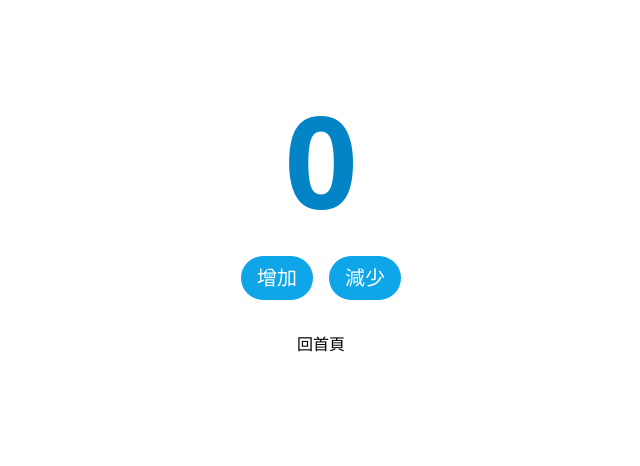
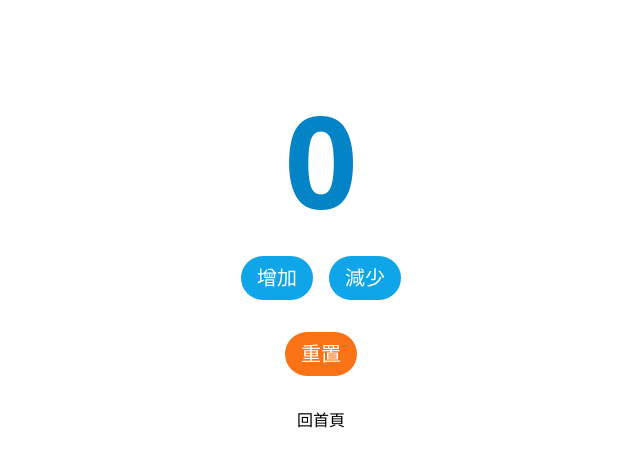
Before and after one commit to ryanchien8125/ithome-2022-ironman-nuxt3, a Nuxt app: page /counter in a window 1280 px wide. Shown: the top 466 px of the page, without its empty margins (319-959 px from the left). Built offline with nearby package versions, Linux system fonts and the light colour scheme.

Commit message:
調整 counterStore

```diff
--- a/pages/counter.vue
+++ b/pages/counter.vue
@@ -1,19 +1,27 @@
 <template>
   <div class="bg-white py-24">
     <div class="flex flex-col items-center">
-      <span class="text-9xl font-semibold text-sky-600">{{ counterStore.count }}</span>
+      <span class="text-9xl font-semibold text-sky-600">{{ count }}</span>
       <div class="mt-8 flex flex-row">
         <button
           class="font-base mx-2 rounded-full bg-sky-500 px-4 py-2 text-xl text-white hover:bg-sky-600 focus:outline-none focus:ring-2 focus:ring-sky-400 focus:ring-offset-2"
-          @click="counterStore.increment"
+          @click="increment"
         >
           增加
         </button>
         <button
           class="font-base mx-2 rounded-full bg-sky-500 px-4 py-2 text-xl text-white hover:bg-sky-600 focus:outline-none focus:ring-2 focus:ring-sky-400 focus:ring-offset-2"
-          @click="counterStore.decrement"
+          @click="decrement"
         >
           減少
+        </button>
+      </div>
+      <div class="mt-8 flex justify-center">
+        <button
+          class="font-base mx-2 rounded-full bg-orange-500 px-4 py-2 text-xl text-white hover:bg-orange-600 focus:outline-none focus:ring-2 focus:ring-orange-400 focus:ring-offset-2"
+          @click="counterStore.$reset"
+        >
+          重置
         </button>
       </div>
       <div class="mt-8">
@@ -24,7 +32,11 @@
 </template>
 
 <script setup>
+import { storeToRefs } from 'pinia'
 import { useCounterStore } from '@/stores/counter'
 
 const counterStore = useCounterStore()
+
+const { count } = storeToRefs(counterStore)
+const { increment, decrement } = counterStore
 </script>
```
